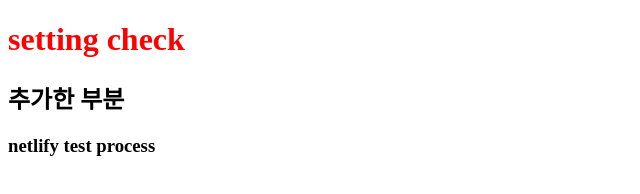
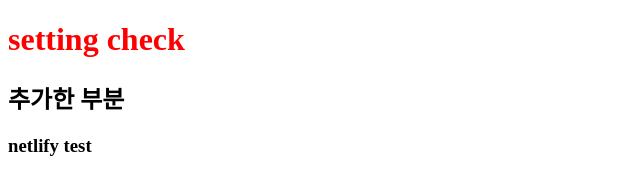
Before and after one commit to merinchain/241201, a plain HTML site: page index.html in a window 1280 px wide. Shown: the full height of the page, 0-640 px from the left. Drawn offline with Linux system fonts and the light colour scheme.

Commit message:
add netlify

```diff
--- a/index.html
+++ b/index.html
@@ -9,6 +9,6 @@
 <body>
     <h1 class="red">setting check</h1>
     <h2>추가한 부분</h2>
-    <h3>netlify test process</h3>
+    <h3>netlify test</h3>
 </body>
 </html>
```
